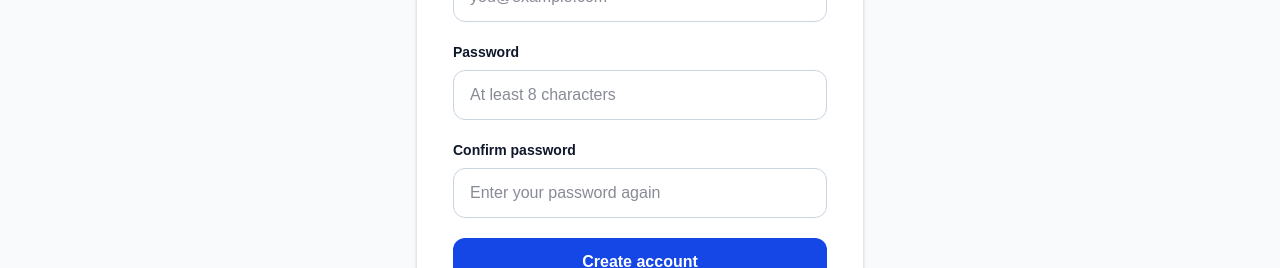
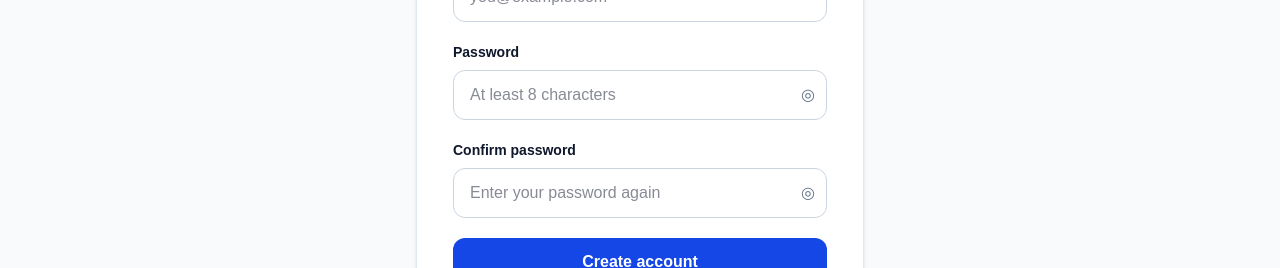
Before and after one commit to SihariN/campusfind, a Next.js app in the folder frontend/: page /register in a window 1280 px wide. Shown: the part 421-689 px from the top of the page. Built offline with nearby package versions, Linux system fonts and the light colour scheme; no server answers.

Commit message:
added password visibility

```diff
--- a/frontend/app/login/page.js
+++ b/frontend/app/login/page.js
@@ -14,6 +14,7 @@ function LoginForm() {
 
   const [email, setEmail] = useState("");
   const [password, setPassword] = useState("");
+  const [showPassword, setShowPassword] = useState(false);
   const [error, setError] = useState("");
   const [loading, setLoading] = useState(false);
 
@@ -112,16 +113,60 @@ function LoginForm() {
               Password
             </label>
 
+            <div className="relative">
               <input
                 id="password"
-              type="password"
+                type={showPassword ? "text" : "password"}
                 autoComplete="current-password"
                 required
                 value={password}
                 onChange={(e) => setPassword(e.target.value)}
                 placeholder="Your password"
-              className={inputClass}
+                className={`${inputClass} pr-12`}
               />
+
+              <button
+                type="button"
+                onClick={() => setShowPassword((previous) => !previous)}
+                aria-label={showPassword ? "Hide password" : "Show password"}
+                aria-pressed={showPassword}
+                className="absolute inset-y-0 right-3 flex items-center text-slate-500 transition hover:text-blue-700 dark:text-slate-400 dark:hover:text-blue-400"
+              >
+                {showPassword ? (
+                  <svg
+                    xmlns="http://www.w3.org/2000/svg"
+                    width="21"
+                    height="21"
+                    viewBox="0 0 24 24"
+                    fill="none"
+                    stroke="currentColor"
+                    strokeWidth="2"
+                    strokeLinecap="round"
+                    strokeLinejoin="round"
+                  >
+                    <path d="M3 3l18 18" />
+                    <path d="M10.6 10.6a2 2 0 002.8 2.8" />
+                    <path d="M9.9 5.2A10.8 10.8 0 0112 5c5 0 8.3 4.5 9 7-.3 1.1-1 2.2-1.8 3.1" />
+                    <path d="M6.2 6.2C3.8 7.7 2.4 10 2 12c.7 2.5 4 7 10 7 1.2 0 2.3-.2 3.3-.6" />
+                  </svg>
+                ) : (
+                  <svg
+                    xmlns="http://www.w3.org/2000/svg"
+                    width="21"
+                    height="21"
+                    viewBox="0 0 24 24"
+                    fill="none"
+                    stroke="currentColor"
+                    strokeWidth="2"
+                    strokeLinecap="round"
+                    strokeLinejoin="round"
+                  >
+                    <path d="M2 12s3.6-7 10-7 10 7 10 7-3.6 7-10 7S2 12 2 12z" />
+                    <circle cx="12" cy="12" r="3" />
+                  </svg>
+                )}
+              </button>
+            </div>
           </div>
 
           {error && (
--- a/frontend/app/register/page.js
+++ b/frontend/app/register/page.js
@@ -13,6 +13,8 @@ export default function RegisterPage() {
   const [email, setEmail] = useState("");
   const [password, setPassword] = useState("");
   const [confirmPassword, setConfirmPassword] = useState("");
+  const [showPassword, setShowPassword] = useState(false);
+  const [showConfirmPassword, setShowConfirmPassword] = useState(false);
   const [error, setError] = useState("");
   const [loading, setLoading] = useState(false);
 
@@ -91,9 +93,10 @@ export default function RegisterPage() {
             <label htmlFor="password" className="mb-2 block text-sm font-semibold">
               Password
             </label>
+            <div className="relative">
               <input
                 id="password"
-              type="password"
+                type={showPassword ? "text" : "password"}
                 autoComplete="new-password"
                 required
                 minLength={8}
@@ -101,17 +104,29 @@ export default function RegisterPage() {
                 value={password}
                 onChange={(e) => setPassword(e.target.value)}
                 placeholder="At least 8 characters"
-              className="w-full rounded-xl border border-slate-300 px-4 py-3 outline-none focus:border-blue-600 focus:ring-2 focus:ring-blue-100"
+                className="w-full rounded-xl border border-slate-300 px-4 py-3 pr-12 outline-none focus:border-blue-600 focus:ring-2 focus:ring-blue-100"
               />
+
+              <button
+                type="button"
+                onClick={() => setShowPassword((previous) => !previous)}
+                aria-label={showPassword ? "Hide password" : "Show password"}
+                aria-pressed={showPassword}
+                className="absolute inset-y-0 right-3 flex items-center text-slate-500 transition hover:text-blue-700"
+              >
+                {showPassword ? "◉" : "◎"}
+              </button>
+            </div>
           </div>
 
           <div>
             <label htmlFor="confirmPassword" className="mb-2 block text-sm font-semibold">
               Confirm password
             </label>
+            <div className="relative">
               <input
                 id="confirmPassword"
-              type="password"
+                type={showConfirmPassword ? "text" : "password"}
                 autoComplete="new-password"
                 required
                 minLength={8}
@@ -119,8 +134,25 @@ export default function RegisterPage() {
                 value={confirmPassword}
                 onChange={(e) => setConfirmPassword(e.target.value)}
                 placeholder="Enter your password again"
-              className="w-full rounded-xl border border-slate-300 px-4 py-3 outline-none focus:border-blue-600 focus:ring-2 focus:ring-blue-100"
+                className="w-full rounded-xl border border-slate-300 px-4 py-3 pr-12 outline-none focus:border-blue-600 focus:ring-2 focus:ring-blue-100"
               />
+
+              <button
+                type="button"
+                onClick={() =>
+                  setShowConfirmPassword((previous) => !previous)
+                }
+                aria-label={
+                  showConfirmPassword
+                    ? "Hide confirm password"
+                    : "Show confirm password"
+                }
+                aria-pressed={showConfirmPassword}
+                className="absolute inset-y-0 right-3 flex items-center text-slate-500 transition hover:text-blue-700"
+              >
+                {showConfirmPassword ? "◉" : "◎"}
+              </button>
+            </div>
           </div>
 
           {error && (
```
Lines whose indentation alone changed are shown as unchanged.
